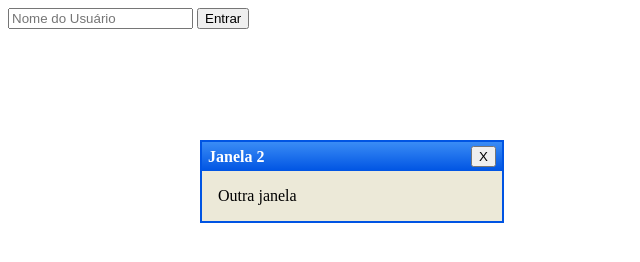
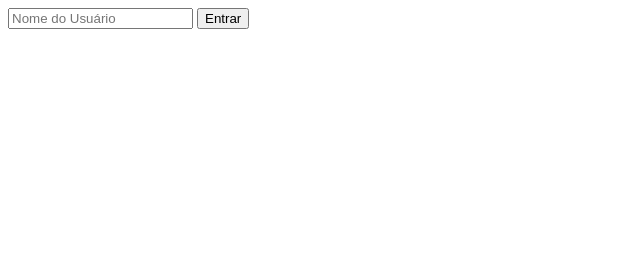
Before and after one commit to Adriel89z/Pr0j3ct_R3Tr0, a plain HTML site: page index.html in a window 1280 px wide. Shown: the whole page, without its empty margins (0-640 px from the left). Drawn offline with Linux system fonts and the light colour scheme.

```diff
--- a/index.html
+++ b/index.html
@@ -25,15 +25,6 @@
         <h1>Bem-Vindo, <span id="nome-usuario"></span>!</h1>
     </div>
 
-    <div class="janela" style="left: 200px; top: 140px;">
-    <div class="janela-titulo">
-        <span>Janela 2</span>
-        <button class="janela-fechar">X</button>
-    </div>
-    <div class="janela-corpo">Outra janela</div>
-</div>
-
-
     <div id="popup" class="escondido">
         <div class="popup-titulo">
             <span>Aviso</span>
```
